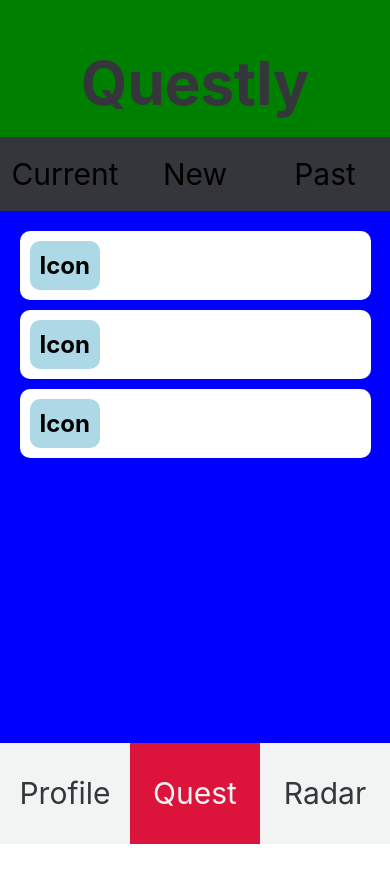
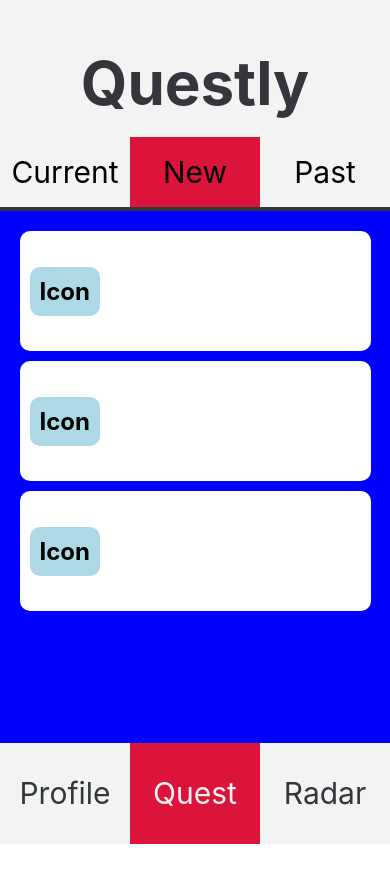
Before and after one commit to LanceCampos5302/Questly, a React Native app: screen / in a window 390 px wide. Shown: the top 882 px of the page. Built offline with nearby package versions, Linux system fonts and the light colour scheme.

Commit message:
QuestPage colors

```diff
--- a/components/QuestPage.js
+++ b/components/QuestPage.js
@@ -19,7 +19,7 @@ const QuestPage = () => {
           <View style={styles.navItem}>
             <Text style={[styles.text]}>Current</Text>
           </View>
-          <View style={styles.navItem}>
+          <View style={[styles.navItem, styles.navItemSelected]}>
             <Text style={[styles.text]}>New</Text>
           </View>
           <View style={styles.navItem}>
@@ -66,7 +66,7 @@ const styles = StyleSheet.create({
     height: '100%',
     paddingTop: "12%",
     alignItems: 'center', // Center horizontally
-    backgroundColor: 'green',
+    backgroundColor: globalStyles.primaryColor,
   },
   centerContent: {
     width: '100%',
@@ -85,21 +85,26 @@ const styles = StyleSheet.create({
   bottomBlock: {
     width: '100%',
     height: '20%',
-    backgroundColor: '#fff',
   },
   questNav: {
     position: 'absolute',
     bottom: 0,
     width: '100%',
     height: '35%',
-    backgroundColor: globalStyles.secondaryColor,
     flexDirection: 'row',
     alignItems: 'center',
+    borderBottomWidth: 4, // Set the border width as needed
+    borderBottomColor: globalStyles.secondaryColor, // Set the border color as needed
   },
   navItem: {
     flex: 1,
     justifyContent: 'center',
     alignItems: 'center',
+    height: '100%',
+  },
+  navItemSelected: {
+    backgroundColor: globalStyles.popColor,
+
   },
   text: {
     fontSize: 30,
--- a/components/QuestSelection.js
+++ b/components/QuestSelection.js
@@ -25,6 +25,7 @@ const styles = StyleSheet.create({
     alignItems: 'center', // Vertically center items
     backgroundColor: 'white',
     width: '90%',
+    minHeight: 120,
     padding: 10,
     borderRadius: 10,
     marginBottom: 10,
@@ -40,9 +41,6 @@ const styles = StyleSheet.create({
     fontSize: 24,
     fontWeight: 'bold',
   },
-  textContainer: {
-    flex: 1, // Take remaining horizontal space
-  },
   questTitle: {
     fontSize: 18,
     fontWeight: 'bold',
```
